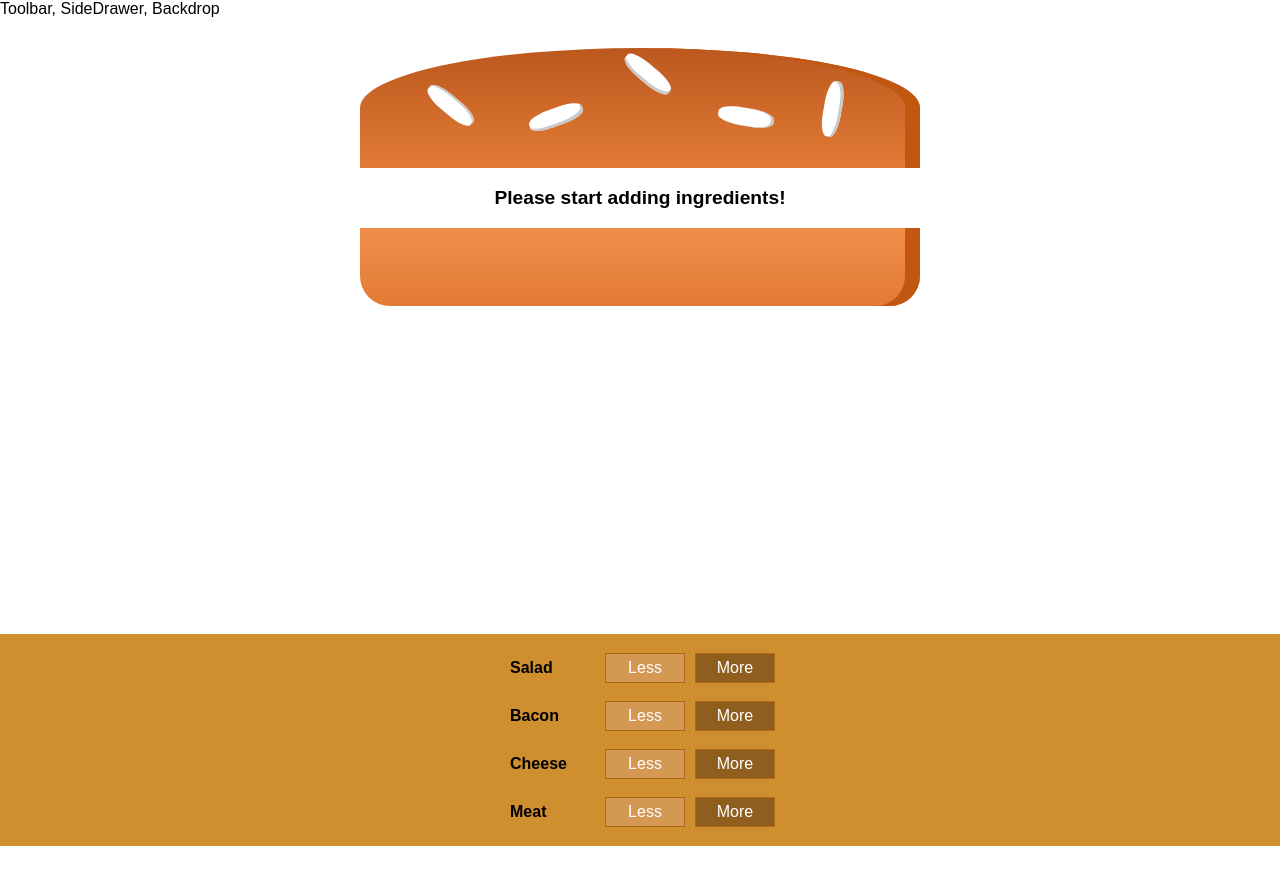
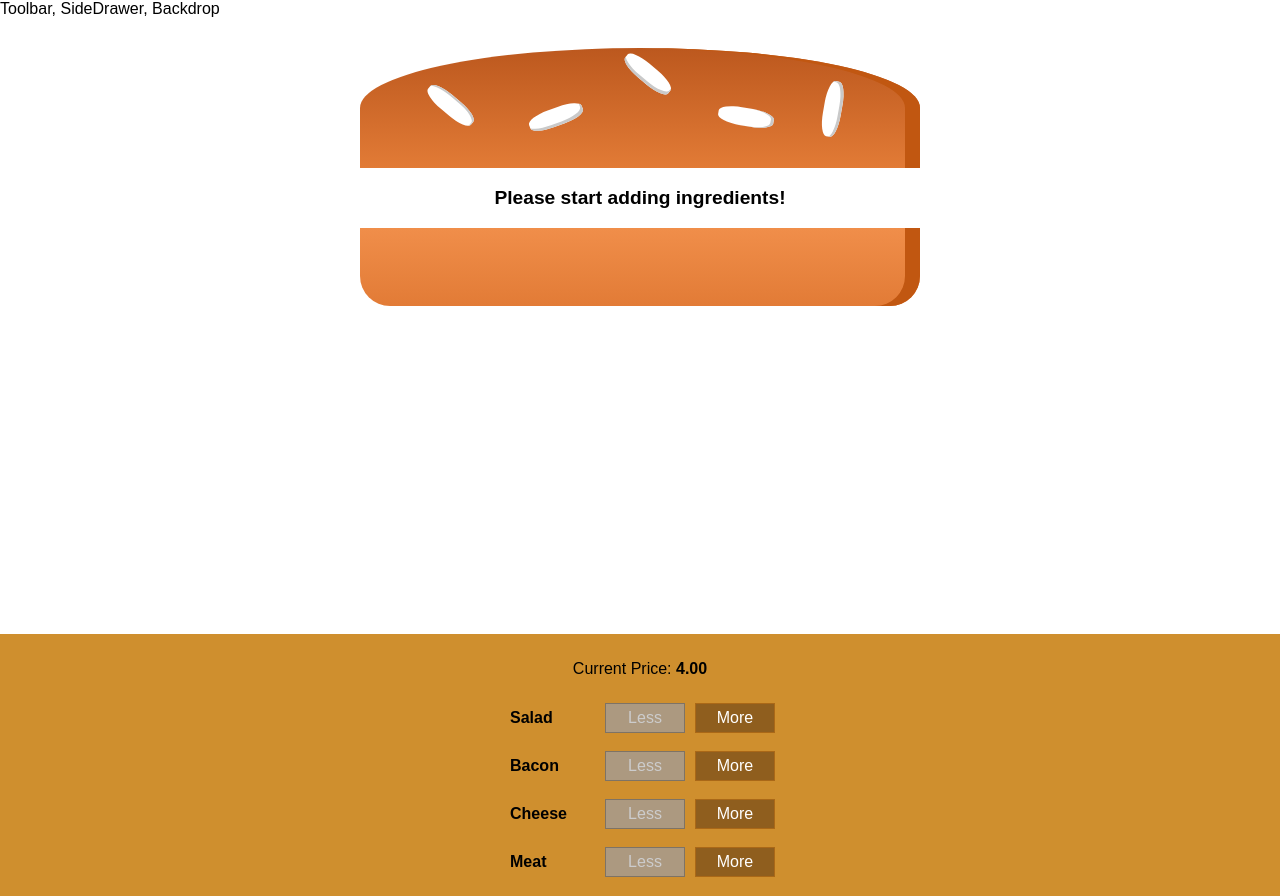
Before and after one commit to lunaticSKE12/react-burger-project, a React app: page / in a window 1280 px wide. Before the commit the page ends 846 px from the top, so only its background shows below. Built offline with nearby package versions, Linux system fonts and the light colour scheme.

Commit message:
Update add, remove, total price

```diff
--- a/src/components/Burger/BuildControls/BuildControl/BuildControl.js
+++ b/src/components/Burger/BuildControls/BuildControl/BuildControl.js
@@ -5,8 +5,13 @@
 const buildControl = (props) => (
   <div className={classes.BuildControl}>
     <div className={classes.Label}>{props.label}</div>
-    <button className={classes.Less}>Less</button>
-    <button className={classes.More} onClick={props.added}>More</button>
+    <button
+      className={classes.Less}
+      onClick={props.removed}
+      disabled={props.disabled}>Less</button>
+    <button
+      className={classes.More}
+      onClick={props.added}>More</button>
   </div>
 )
 
--- a/src/components/Burger/BuildControls/BuildControls.js
+++ b/src/components/Burger/BuildControls/BuildControls.js
@@ -6,16 +6,20 @@
   { label: 'Salad', type: 'salad' },
   { label: 'Bacon', type: 'bacon' },
   { label: 'Cheese', type: 'cheese' },
-  { label: 'Meat', type: 'meat' }
-]
+  { label: 'Meat', type: 'meat' },
+];
+
 
 const buildControls = (props) => (
   <div className={classes.BuildControls}>
+    <p>Current Price: <strong>{props.price.toFixed(2)}</strong></p>
     {controls.map(ctrl => (
       <BuildControl
         key={ctrl.label}
         label={ctrl.label}
-        added={() => props.ingredientAdded(ctrl.type)} />
+        added={() => props.ingredientAdded(ctrl.type)}
+        removed={() => props.ingredientRemoved(ctrl.type)}
+        disabled={props.disabled[ctrl.type]} />
     ))}
   </div>
 )
--- a/src/containers/BurgerBuilder/BurgerBuilder.js
+++ b/src/containers/BurgerBuilder/BurgerBuilder.js
@@ -40,15 +40,37 @@
   }
 
   removeIngredientHandler = (type) => {
-
+    const oldCount = this.state.ingredients[type];
+    if (oldCount <= 0) {
+      return;
+    }
+    const updatedCount = oldCount - 1;
+    const updatedIngredients = {
+      ...this.state.ingredients
+    };
+    updatedIngredients[type] = updatedCount;
+    const priceDeduction = INGREDIENT_PRICES[type];
+    const oldPrice = this.state.totalPrice;
+    const newPrice = oldPrice - priceDeduction;
+    this.setState({ totalPrice: newPrice, ingredients: updatedIngredients });
   }
 
   render() {
+    const disabledInfo = {
+      ...this.state.ingredients
+    }
+    for (let key in disabledInfo) {
+      disabledInfo[key] = disabledInfo[key] <= 0
+    }
+    // {salad: true, meat: false, ...}
     return (
       <Aux>
         <Burger ingredients={this.state.ingredients} />
         <BuildControls
-          ingredientAdded={this.addIngredientHandler} />
+          ingredientAdded={this.addIngredientHandler}
+          ingredientRemoved={this.removeIngredientHandler}
+          disabled={disabledInfo}
+          price={this.state.totalPrice} />
       </Aux>
     )
   }
```
